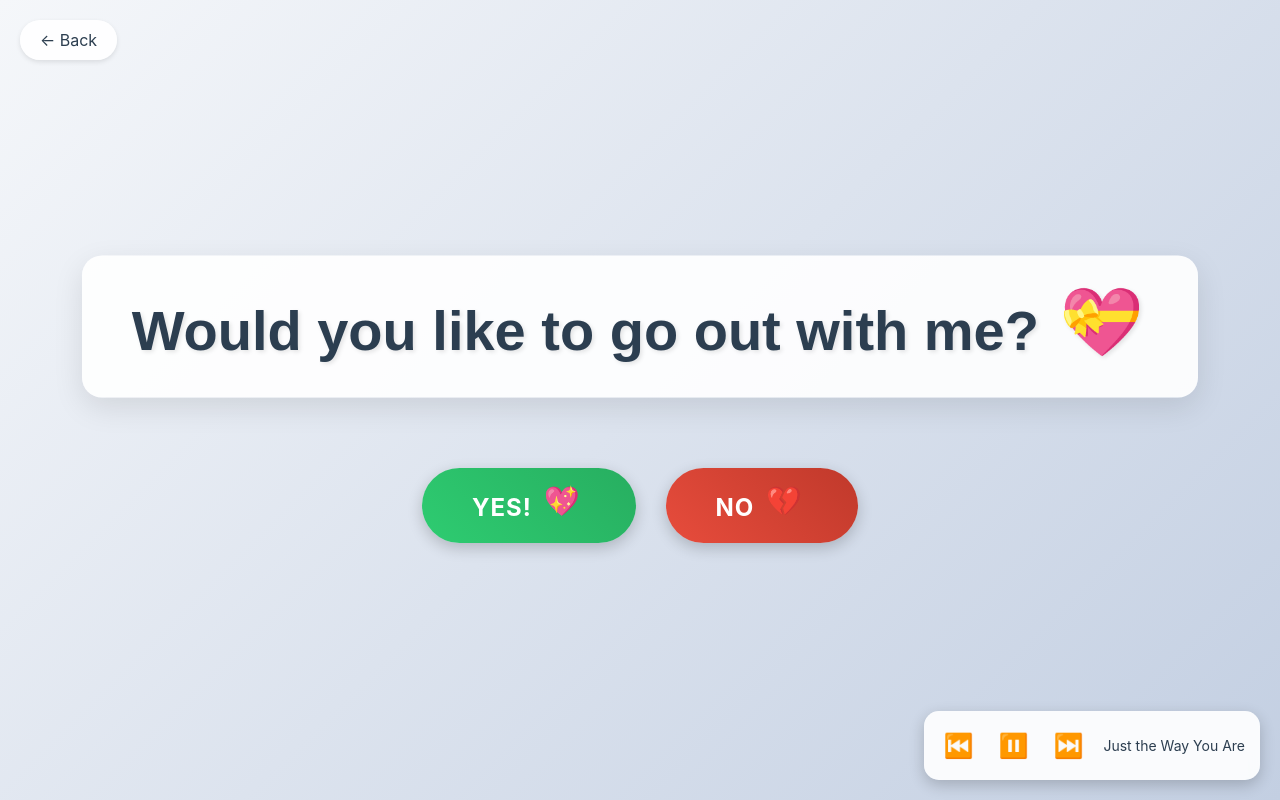
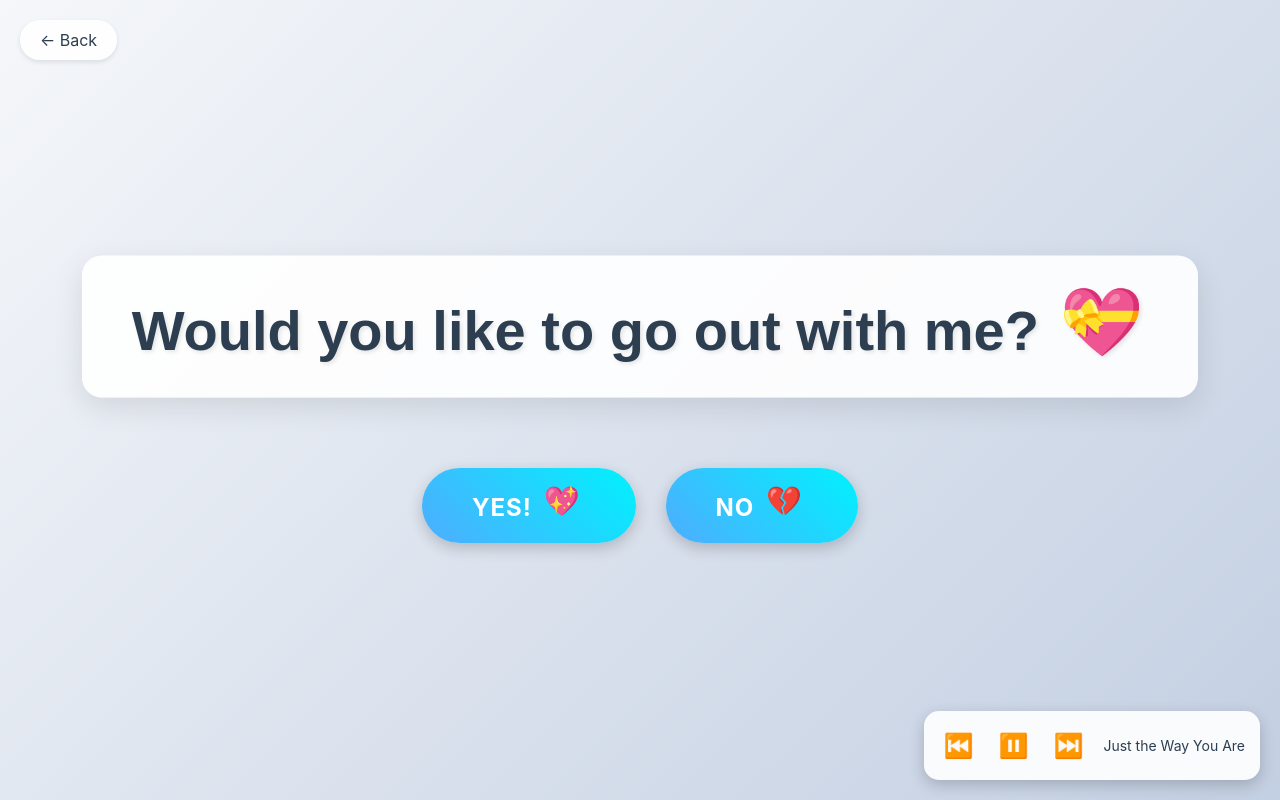
Before and after one commit to EironDavid/ask-out-website, a React (Create React App) app: page /response in a window 1280 px wide. Built offline with nearby package versions, Linux system fonts and the light colour scheme.

Commit message:
Update entire system with new features and improvements

```diff
--- a/src/App.js
+++ b/src/App.js
@@ -1,9 +1,10 @@
-import React from 'react';
+import React, { useState, useEffect } from 'react';
 import { BrowserRouter as Router, Routes, Route } from 'react-router-dom';
 import styled from 'styled-components';
 import HomePage from './pages/HomePage';
 import ResponsePage from './pages/ResponsePage';
 import DateTypePage from './pages/DateTypePage';
+import MessagesPage from './pages/MessagesPage';
 import GlowingHearts from './components/GlowingHearts';
 
 const AppContainer = styled.div`
@@ -13,14 +14,129 @@ const AppContainer = styled.div`
 `;
 
 function App() {
+  const [currentSongIndex, setCurrentSongIndex] = useState(0);
+  const [isPlaying, setIsPlaying] = useState(false);
+  const [audio] = useState(() => {
+    const playlist = [
+      {
+        title: "Just the Way You Are",
+        file: require('./media/Just the Way You Are.mp3')
+      },
+      {
+        title: "Miss Independent",
+        file: require('./media/Miss Independent.mp3')
+      },
+      {
+        title: "Paris",
+        file: require('./media/Paris.mp3')
+      },
+      {
+        title: "To the Bone",
+        file: require('./media/To the Bone.mp3')
+      }
+    ];
+    const a = new Audio(playlist[0].file);
+    a.volume = 0.07;
+    return a;
+  });
+
+  const playNextSong = async (index) => {
+    try {
+      audio.src = require(`./media/${[
+        'Just the Way You Are.mp3',
+        'Miss Independent.mp3',
+        'Paris.mp3',
+        'To the Bone.mp3'
+      ][index]}`);
+      await audio.play();
+      setIsPlaying(true);
+    } catch (error) {
+      console.log("Error playing next song:", error);
+    }
+  };
+
+  useEffect(() => {
+    const playMusic = async () => {
+      try {
+        await audio.play();
+        setIsPlaying(true);
+      } catch (error) {
+        console.log("Audio autoplay failed:", error);
+        document.addEventListener('click', () => {
+          audio.play().then(() => setIsPlaying(true));
+        }, { once: true });
+      }
+    };
+
+    playMusic();
+
+    audio.addEventListener('ended', () => {
+      setCurrentSongIndex((prevIndex) => {
+        const nextIndex = (prevIndex + 1) % 4;
+        playNextSong(nextIndex);
+        return nextIndex;
+      });
+    });
+
+    return () => {
+      audio.pause();
+      audio.currentTime = 0;
+      setIsPlaying(false);
+      audio.removeEventListener('ended', () => {});
+    };
+  }, [audio]);
+
+  const handleNextSong = () => {
+    const nextIndex = (currentSongIndex + 1) % 4;
+    setCurrentSongIndex(nextIndex);
+    playNextSong(nextIndex);
+  };
+
+  const handlePreviousSong = () => {
+    const prevIndex = (currentSongIndex - 1 + 4) % 4;
+    setCurrentSongIndex(prevIndex);
+    playNextSong(prevIndex);
+  };
+
   return (
     <Router>
       <AppContainer>
         <GlowingHearts />
         <Routes>
           <Route path="/" element={<HomePage />} />
-          <Route path="/response" element={<ResponsePage />} />
-          <Route path="/date-type" element={<DateTypePage />} />
+          <Route path="/messages" element={
+            <MessagesPage
+              audio={audio}
+              currentSongIndex={currentSongIndex}
+              setCurrentSongIndex={setCurrentSongIndex}
+              isPlaying={isPlaying}
+              setIsPlaying={setIsPlaying}
+              onNext={handleNextSong}
+              onPrevious={handlePreviousSong}
+            />
+          } />
+          <Route path="/response" element={
+            <ResponsePage
+              audio={audio}
+              currentSongIndex={currentSongIndex}
+              setCurrentSongIndex={setCurrentSongIndex}
+              isPlaying={isPlaying}
+              setIsPlaying={setIsPlaying}
+              onNext={handleNextSong}
+              onPrevious={handlePreviousSong}
+            />
+          } />
+          <Route path="/date-type" element={
+            <DateTypePage
+              audio={audio}
+              currentSongIndex={currentSongIndex}
+              setCurrentSongIndex={setCurrentSongIndex}
+              isPlaying={isPlaying}
+              setIsPlaying={setIsPlaying}
+              onNext={handleNextSong}
+              onPrevious={handlePreviousSong}
+            />
+          } />
         </Routes>
       </AppContainer>
     </Router>
--- a/src/pages/DateTypePage.js
+++ b/src/pages/DateTypePage.js
@@ -1,6 +1,7 @@
 import React from 'react';
 import styled, { keyframes } from 'styled-components';
 import BackButton from '../components/BackButton';
+import MusicPlayer from '../components/MusicPlayer';
 
 const fadeIn = keyframes`
   from {
@@ -60,7 +61,34 @@ const Heart = styled.span`
   display: inline-block;
 `;
 
-const DateTypePage = () => {
+const DateTypePage = ({
+  audio,
+  currentSongIndex,
+  setCurrentSongIndex,
+  isPlaying,
+  setIsPlaying,
+  onNext,
+  onPrevious
+}) => {
+  const playlist = [
+    {
+      title: "Just the Way You Are",
+      file: require('../media/Just the Way You Are.mp3')
+    },
+    {
+      title: "Miss Independent",
+      file: require('../media/Miss Independent.mp3')
+    },
+    {
+      title: "Paris",
+      file: require('../media/Paris.mp3')
+    },
+    {
+      title: "To the Bone",
+      file: require('../media/To the Bone.mp3')
+    }
+  ];
+
   return (
     <Container>
       <BackButton />
@@ -69,6 +97,14 @@ const DateTypePage = () => {
         <div>Okay miss ma'am, I'll go set it now! 💝</div>
         <Heart>❤️</Heart>
       </Message>
+      <MusicPlayer
+        audio={audio}
+        currentSong={playlist[currentSongIndex].title}
+        isPlaying={isPlaying}
+        setIsPlaying={setIsPlaying}
+        onNext={onNext}
+        onPrevious={onPrevious}
+      />
     </Container>
   );
 };
--- a/src/pages/HomePage.js
+++ b/src/pages/HomePage.js
@@ -163,7 +163,7 @@ const HomePage = () => {
     } else if (clickCount === 1) {
       setIsOpening(true);
       setTimeout(() => {
-        navigate('/response');
+        navigate('/messages');
       }, 1000);
     }
   };
--- a/src/pages/ResponsePage.js
+++ b/src/pages/ResponsePage.js
@@ -88,16 +88,16 @@ const Button = styled.button`
 `;
 
 const YesButton = styled(Button)`
-  background: linear-gradient(45deg, #2ecc71, #27ae60);
+  background: linear-gradient(45deg, #4facfe, #00f2fe);
   &:hover {
-    background: linear-gradient(45deg, #27ae60, #2ecc71);
+    background: linear-gradient(45deg, #00f2fe, #4facfe);
   }
 `;
 
 const NoButton = styled(Button)`
-  background: linear-gradient(45deg, #e74c3c, #c0392b);
+  background: linear-gradient(45deg, #4facfe, #00f2fe);
   &:hover {
-    background: linear-gradient(45deg, #c0392b, #e74c3c);
+    background: linear-gradient(45deg, #00f2fe, #4facfe);
   }
   ${props => props.disabled && css`
     opacity: 0.5;
@@ -148,11 +148,18 @@ const ResponseMessage = styled.div`
   box-shadow: 0 5px 15px rgba(0, 0, 0, 0.1);
 `;
 
-const ResponsePage = () => {
+const ResponsePage = ({
+  audio,
+  currentSongIndex,
+  setCurrentSongIndex,
+  isPlaying,
+  setIsPlaying,
+  onNext,
+  onPrevious
+}) => {
   const [showConfetti, setShowConfetti] = useState(false);
   const [noClickCount, setNoClickCount] = useState(0);
   const [showNoSequence, setShowNoSequence] = useState(false);
-  const [currentSongIndex, setCurrentSongIndex] = useState(0);
 
   const playlist = [
     {
@@ -173,43 +180,6 @@ const ResponsePage = () => {
     }
   ];
 
-  const [audio] = useState(() => {
-    const a = new Audio(playlist[0].file);
-    a.volume = 0.07;
-    return a;
-  });
-
-  useEffect(() => {
-    const playMusic = async () => {
-      try {
-        await audio.play();
-      } catch (error) {
-        console.log("Audio autoplay failed:", error);
-        document.addEventListener('click', () => {
-          audio.play();
-        }, { once: true });
-      }
-    };
-
-    playMusic();
-
-    // Add event listener for when song ends
-    audio.addEventListener('ended', () => {
-      setCurrentSongIndex((prevIndex) => {
-        const nextIndex = (prevIndex + 1) % playlist.length;
-        audio.src = playlist[nextIndex].file;
-        audio.play();
-        return nextIndex;
-      });
-    });
-
-    return () => {
-      audio.pause();
-      audio.currentTime = 0;
-      audio.removeEventListener('ended', () => {});
-    };
-  }, [audio]);
-
   const handleNoClick = () => {
     if (noClickCount < 4) {
       setShowNoSequence(true);
@@ -222,6 +192,11 @@ const ResponsePage = () => {
     setTimeout(() => {
       navigate('/date-type');
     }, 2000);
+  };
+
+  const handleChangeMind = () => {
+    setNoClickCount(0);
+    setShowNoSequence(false);
   };
 
   const getNoResponseContent = () => {
@@ -244,7 +219,7 @@ const ResponsePage = () => {
       case 4:
         return {
           image: require('../media/no4.jpg'),
-          message: "Okay, :(("
+          message: "okayy:(("
         };
       default:
         return null;
@@ -259,9 +234,11 @@ const ResponsePage = () => {
     <Container>
       <BackButton />
       {showConfetti && <Confetti />}
+      {!showNoSequence && (
         <Question>
           Would you like to go out with me? <Heart>💝</Heart>
         </Question>
+      )}
       {showNoSequence && noResponseContent && (
         <NoResponseSequence>
           <ResponseImage src={noResponseContent.image} alt="Response" />
@@ -269,35 +246,37 @@ const ResponsePage = () => {
         </NoResponseSequence>
       )}
       <ButtonContainer>
+        {!showNoSequence ? (
+          <>
             <YesButton onClick={handleYesClick}>
               Yes! <Heart>💖</Heart>
             </YesButton>
-        <NoButton
-          onClick={handleNoClick}
-          disabled={noClickCount >= 4}
-        >
+            <NoButton onClick={handleNoClick}>
               No <Heart>💔</Heart>
             </NoButton>
+          </>
+        ) : noClickCount < 4 ? (
+          <>
+            <YesButton onClick={handleNoClick}>
+              Yes I don't wanna go out with you
+            </YesButton>
+            <NoButton onClick={handleChangeMind}>
+              No I change my mind
+            </NoButton>
+          </>
+        ) : (
+          <BackButton onClick={() => navigate('/')}>
+            Back to Home
+          </BackButton>
+        )}
       </ButtonContainer>
       <MusicPlayer
         audio={audio}
         currentSong={playlist[currentSongIndex].title}
-        onNext={() => {
-          setCurrentSongIndex((prevIndex) => {
-            const nextIndex = (prevIndex + 1) % playlist.length;
-            audio.src = playlist[nextIndex].file;
-            audio.play();
-            return nextIndex;
-          });
-        }}
-        onPrevious={() => {
-          setCurrentSongIndex((prevIndex) => {
-            const nextIndex = (prevIndex - 1 + playlist.length) % playlist.length;
-            audio.src = playlist[nextIndex].file;
-            audio.play();
-            return nextIndex;
-          });
-        }}
+        isPlaying={isPlaying}
+        setIsPlaying={setIsPlaying}
+        onNext={onNext}
+        onPrevious={onPrevious}
       />
     </Container>
   );
```
Lines whose indentation alone changed are shown as unchanged.
